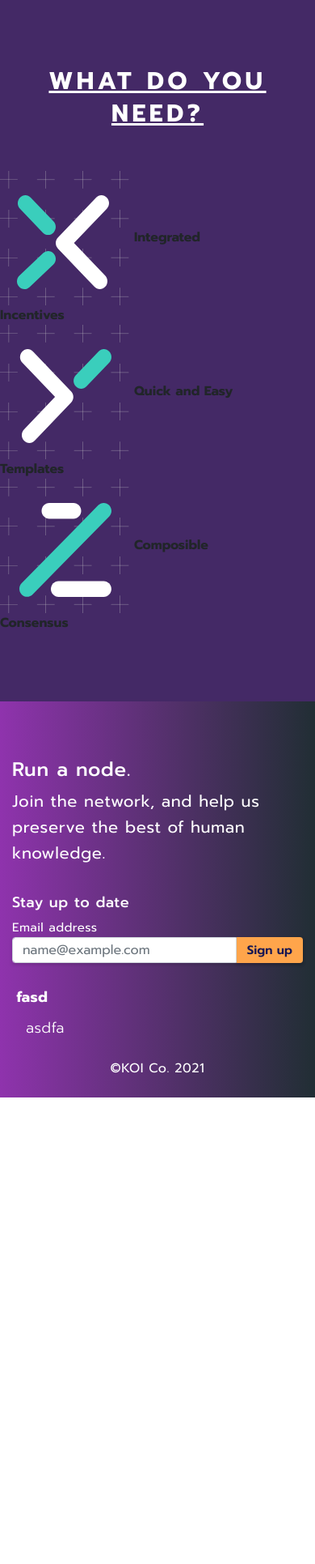
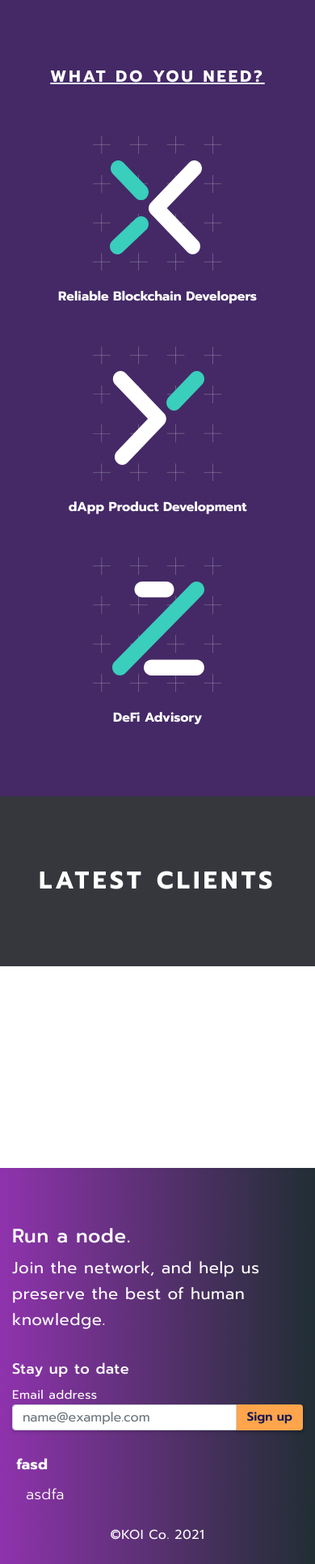
Before and after one commit to technology-xyz/new-site, a Jekyll site: the page built from index.html, in a window 390 px wide, cut to the strip 670-2601 px from the top of the page. Shown: the whole strip at 81% size. Built offline with Jekyll 4.4.1, drawn with Linux system fonts in a browser that asks for light colours.

Commit message:
update sections for landing page

```diff
--- a/_includes/home/sections.html
+++ b/_includes/home/sections.html
@@ -2,22 +2,41 @@
     <section class="what-need">
         <div class="container">
             <div class="what-need-container">
-                <div class="font-cap1 underline font-blue">What Do You Need?</div>
+                <div class="font-cap1 underline">What Do You Need?</div>
             </div>
             <div class="row image-area mt50">
                 <div class="join-option">
                     <img src="/img/landing/x.svg">
-                    <b>Integrated <br /> Incentives</b>
+                    <div class="img-desc">
+                        <div class="font-cap2 text-center mt20">Reliable Blockchain Developers</div>
+                    </div>
                 </div>
                 <div class="join-option">
                     <img src="/img/landing/y.svg">
-                    <b>Quick and Easy<br /> Templates</b>
+                    <div class="img-desc">
+                        <div class="font-cap2 text-center mt20">dApp Product Development</div>
+                    </div>
                 </div>
                 <div class="join-option">
                     <img src="/img/landing/z.svg">
-                    <b>Composible<br /> Consensus</b>
+                    <div class="img-desc">
+                        <div class="font-cap2 text-center mt20">DeFi Advisory </div>
+                    </div>
                 </div>
             </div>
         </div>
     </section>
+    <section class="latest-clients">
+        <div class="container">
+            <div class="font-cap1">LATEST CLIENTS</div>
+        </div>
+    </section>
+    <section class="become-a-client">
+        <div class="container">
+            <div class="become-container">
+                <div class="font-cap1">What Do You Need?</div>
+            </div>
+        </div>
+    </section>
+
 </div>
--- a/_sass/pages/home/header.scss
+++ b/_sass/pages/home/header.scss
@@ -64,10 +64,12 @@
     .font-cap1{
       font-size: 30px;
       line-height: 36px;
+      text-align: center;
     }
     .font-cap2{
       font-size: 17px;
       line-height: 28px;
+      text-align: center;
     }
   }
   @media (max-width: 572px) {
--- a/_sass/pages/home/sections.scss
+++ b/_sass/pages/home/sections.scss
@@ -10,9 +10,14 @@
         line-height: 133.7%;
         text-align: center;
         letter-spacing: 0.15em;
-        text-decoration-line: underline;
         text-transform: uppercase;
-
+        color: #FFFFFF;
+    }
+    .font-cap2{
+        font-style: normal;
+        font-weight: bold;
+        font-size: 24px;
+        line-height: 36px;
         color: #FFFFFF;
     }
 
@@ -20,8 +25,46 @@
         background-color: #442966;
         .image-area{
             display: flex;
-            justify-content: space-between;
+            justify-content: space-around;
+            .join-option{
+                display: flex;
+                flex-direction: column;
+                align-items: center;
+                img{
+                    width: 160px;
+                }
+            }
+            .img-desc{
+                display: flex;
+                flex-direction: column;
+                align-items: center;
+                width: 240px;
+            }
+        }
+        @media (max-width: 768px) {
+            .image-area{
+                flex-direction: column;
+                .join-option{
+                    margin-top: 50px;
+                    &:first-child{
+                        margin-top: 10px;
+                    }
+                    .img-desc{
+                        width: auto;
+                    }
+                }
+            }
+            .font-cap1 {
+                font-size: 20px;
+                line-height: 133.7%;
+            }
+            .font-cap2{
+                font-size: 16px;
+                line-height: 24px;
+            }
         }
     }
-
+    .latest-clients{
+        background: #35373D;
+    }
 }
```
